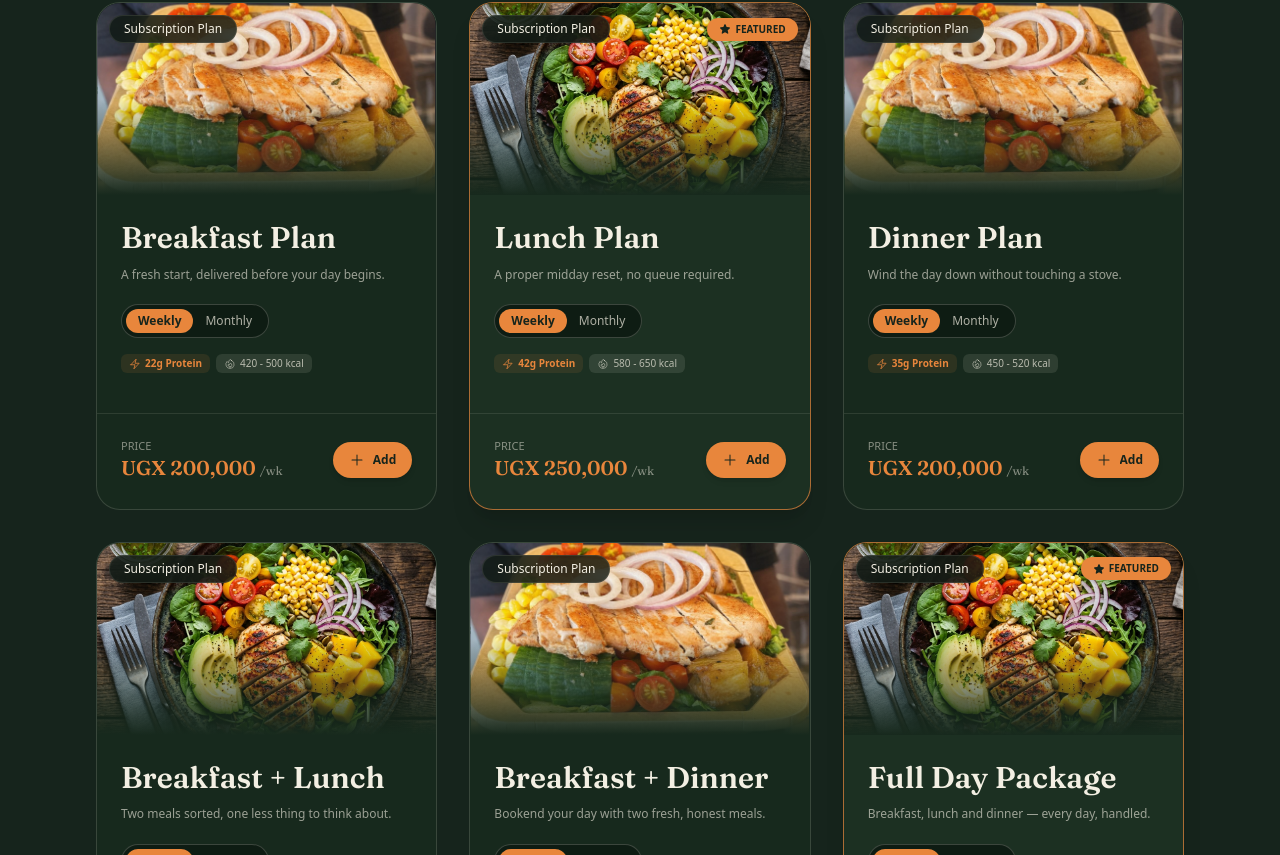
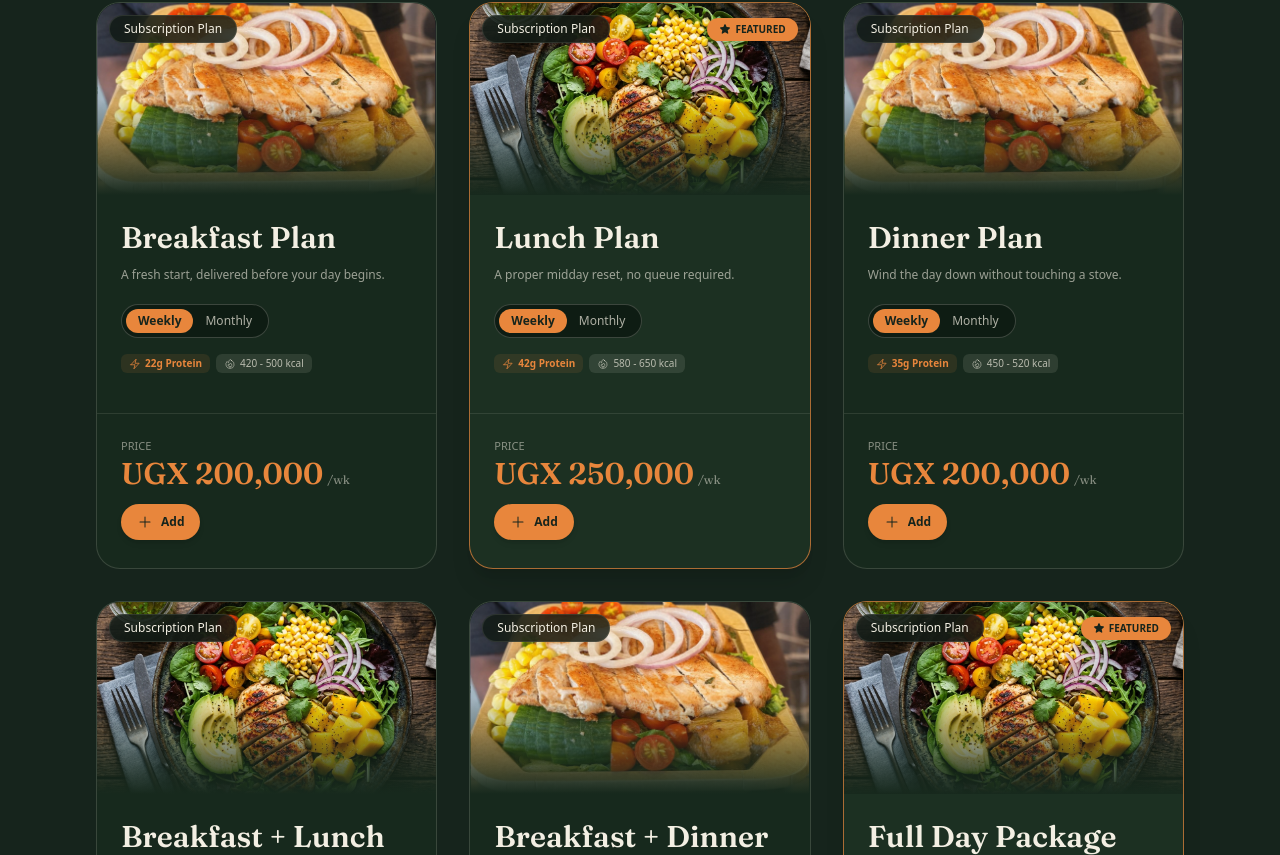
Before and after one commit to Hall-e3/salad-treat-ug, a Next.js app: page / in a window 1280 px wide. Shown: the part 1945-2800 px from the top of the page. Built offline with nearby package versions, Linux system fonts and the light colour scheme.

Commit message:
fix: update Button component size classes for consistent height and padding

```diff
--- a/src/components/cards/MealPlanCard.tsx
+++ b/src/components/cards/MealPlanCard.tsx
@@ -128,7 +128,7 @@ export default function MealPlanCard({ item, onOpenModal }: MealPlanCardProps) {
           <AppText variant="caption" color="inverse" className="opacity-50 uppercase block">
             Price
           </AppText>
-          <AppText variant="heading-md" color="zest" className="font-display whitespace-nowrap">
+          <AppText variant="heading-lg" color="zest" className="font-display whitespace-nowrap">
             UGX {formatUGX(price)}
             <span className="ml-1 text-xs font-normal text-bone/50">
               /{duration === "weekly" ? "wk" : "mo"}
--- a/src/components/ui/Button.tsx
+++ b/src/components/ui/Button.tsx
@@ -17,6 +17,7 @@ interface ButtonProps {
   isLoading?: boolean;
   className?: string;
   bgColor?: string;
+  noTruncate?: boolean;
 }
 
 const variantClasses: Record<Variant, string> = {
@@ -46,9 +47,9 @@ const variantClasses: Record<Variant, string> = {
 };
 
 const sizeClasses: Record<Size, string> = {
-  sm: "h-9 px-4 text-xs rounded-full",
-  md: "h-11 px-5 text-sm rounded-full",
-  lg: "h-13 px-7 text-base rounded-full",
+  sm: "min-h-9 px-4 py-1.5 text-xs rounded-full",
+  md: "min-h-11 px-5 py-2 text-sm rounded-full",
+  lg: "min-h-13 px-7 py-2.5 text-base rounded-full",
 };
 
 export default function Button({
```
